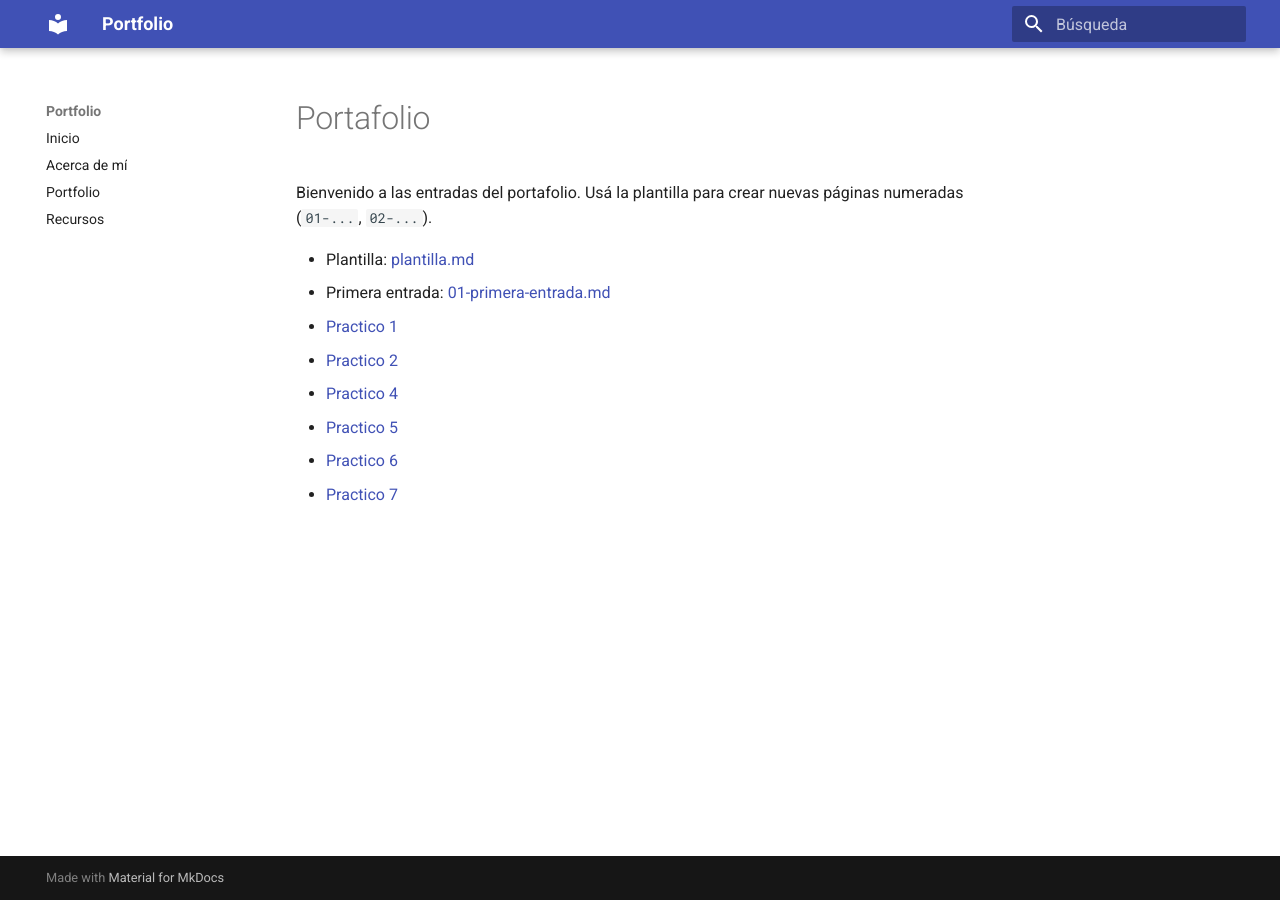
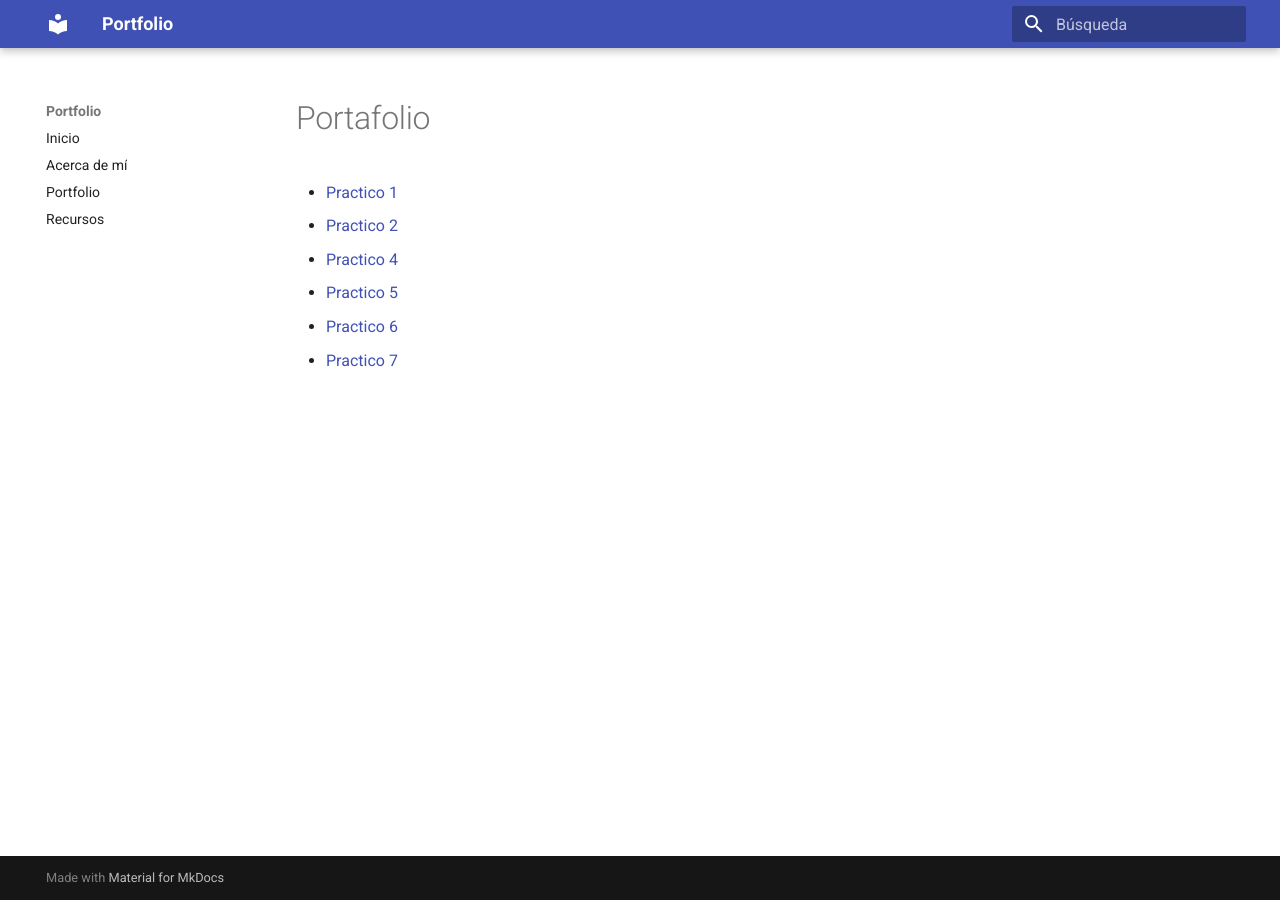
Before and after one commit to emicostanian/ia-portfolio, an MkDocs documentation site: the page built from docs/portfolio/index.md, in a window 1280 px wide. Built offline with MkDocs 1.6.1 and Material for MkDocs 9.7.7, drawn with Linux system fonts in a browser that asks for light colours.

Commit message:
mas formato

```diff
--- a/docs/portfolio/index.md
+++ b/docs/portfolio/index.md
@@ -1,15 +1,8 @@
----
-title: "Índice del Portafolio"
-date: 2025-01-01
----
+
 
 # Portafolio
 
-Bienvenido a las entradas del portafolio. Usá la plantilla para crear nuevas páginas numeradas
-(`01-...`, `02-...`).
 
-- Plantilla: [plantilla.md](plantilla.md)
-- Primera entrada: [01-primera-entrada.md](01-primera-entrada.md)
 - [Practico 1](Practico1/01-practica1.md)
 - [Practico 2](Practico2/02-practica2.md)
 - [Practico 4](Practico4/04-practico4.md)
```
